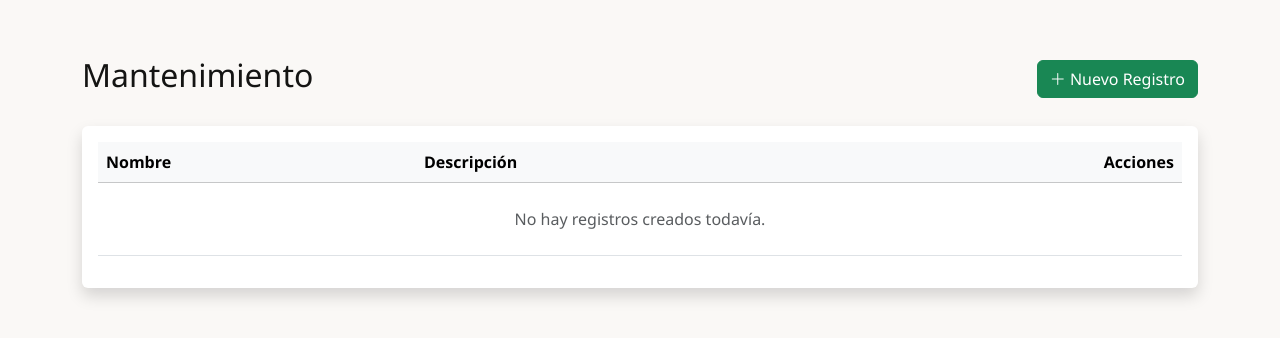
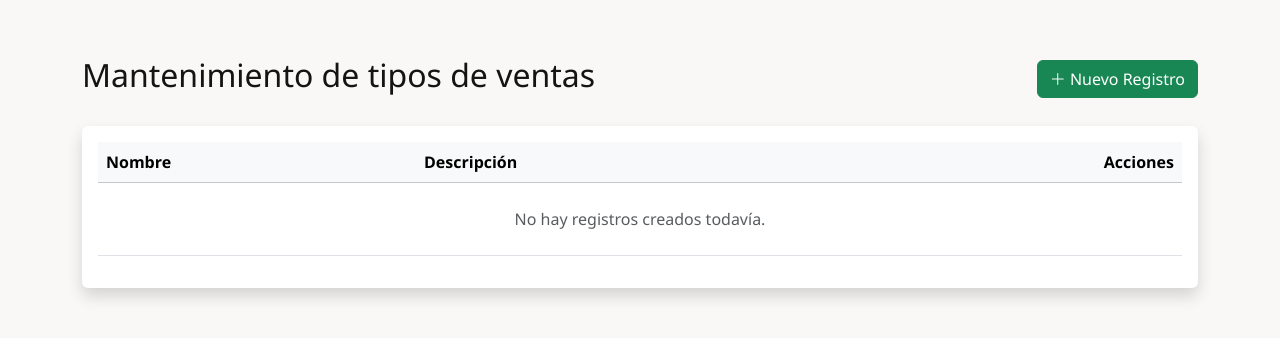
Before and after one commit to AngelFW29/RealEstateApp, an ASP.NET Core app: page /SaleType in a window 1280 px wide. Shown: the part 78-416 px from the top of the page. Run offline with ASP.NET Core 8, Linux system fonts and the light colour scheme; the visitor is signed in with stand-in values (Sample User, id 1); the project's own start-up code is not run, and a stand-in starts its controllers and pages.

Commit message:
Correccion de errores

```diff
--- a/RealEstateApp/Views/Improvement/Index.cshtml
+++ b/RealEstateApp/Views/Improvement/Index.cshtml
@@ -5,7 +5,7 @@
 
 <div class="container py-4">
     <div class="d-flex justify-content-between align-items-center mb-4">
-        <h2>Mantenimiento</h2>
+        <h2>Mantenimiento de tipos de mejoras</h2>
         <a asp-action="Create" class="btn btn-success"><i class="bi bi-plus-lg"></i> Nuevo Registro</a>
     </div>
 
--- a/RealEstateApp/Views/PropertyType/Index.cshtml
+++ b/RealEstateApp/Views/PropertyType/Index.cshtml
@@ -5,7 +5,7 @@
 
 <div class="container py-4">
     <div class="d-flex justify-content-between align-items-center mb-4">
-        <h2>Mantenimiento</h2>
+        <h2>Mantenimiento de tipos de propiedades</h2>
         <a asp-action="Create" class="btn btn-success"><i class="bi bi-plus-lg"></i> Nuevo Registro</a>
     </div>
 
--- a/RealEstateApp/Views/SaleType/Index.cshtml
+++ b/RealEstateApp/Views/SaleType/Index.cshtml
@@ -5,7 +5,7 @@
 
 <div class="container py-4">
     <div class="d-flex justify-content-between align-items-center mb-4">
-        <h2>Mantenimiento</h2>
+        <h2>Mantenimiento de tipos de ventas</h2>
         <a asp-action="Create" class="btn btn-success"><i class="bi bi-plus-lg"></i> Nuevo Registro</a>
     </div>
 
```
